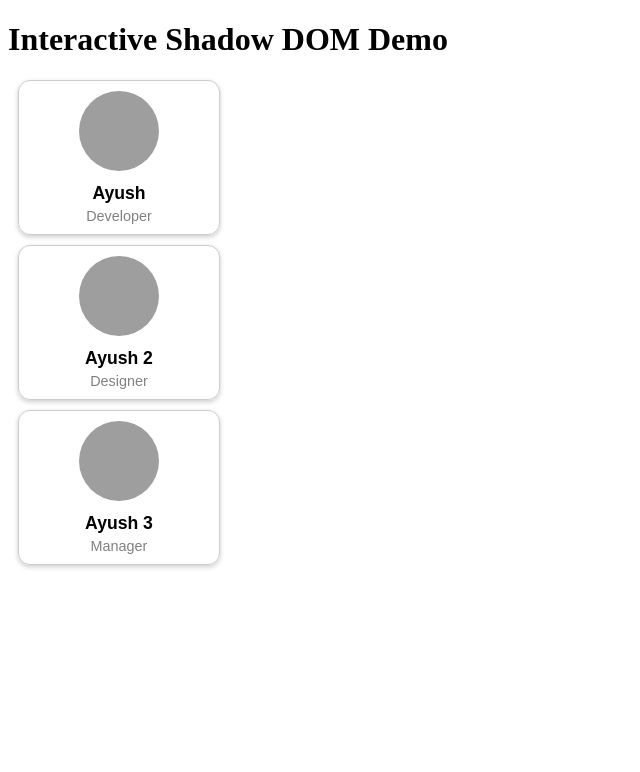
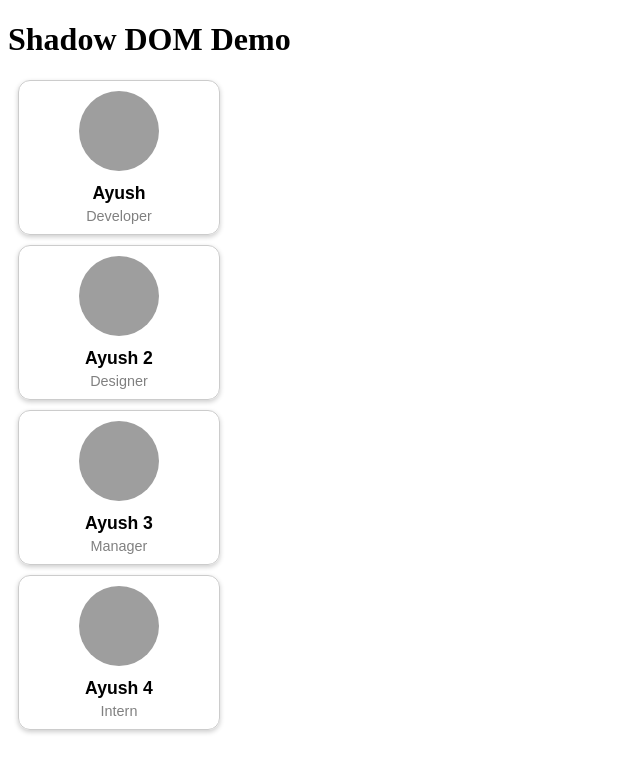
Before and after one commit to Ayush20076564/Programming, a plain HTML site: page DOM/index.html in a window 1280 px wide. Shown: the whole page, without its empty margins (0-640 px from the left). Drawn offline with Linux system fonts and the light colour scheme.

Commit message:
new update

```diff
--- a/DOM/index.html
+++ b/DOM/index.html
@@ -6,7 +6,7 @@
   <title>Interactive Shadow DOM Example</title>
 </head>
 <body>
-  <h1>Interactive Shadow DOM Demo</h1>
+  <h1>Shadow DOM Demo</h1>
 
   <user-card
     name="Ayush"
@@ -15,7 +15,6 @@
     email="Helo@example.com"
     location="New York"
   ></user-card>
-
   <user-card
     name="Ayush 2"
     avatar="https://i.pravatar.cc/80?img=2"
@@ -28,8 +27,15 @@
     avatar="https://i.pravatar.cc/80?img=3"
     role="Manager"
     email="hi@example.com"
-    location="Chicago"
-</user-card>
+    location="Chicago">
+  </user-card>
+<user-card
+    name="Ayush 4"
+    avatar="https://i.pravatar.cc/80?img=4"
+    role="Intern"
+    email="hello11@example.com"
+    location="San Francisco">
+  </user-card>
   <script src="usercard.js"></script>
 </body>
 </html>
--- a/DOM/usercard.js
+++ b/DOM/usercard.js
@@ -21,13 +21,18 @@ class UserCard extends HTMLElement {
     details.classList.add('details');
     details.innerHTML = `
       <p><strong>Email:</strong> ${this.getAttribute('email')}</p>
-      <p><strong>Location:</strong> ${this.getAttribute('location')}</p>`;
+      <p><strong>Location:</strong> ${this.getAttribute('location')}</p>
+    `;
     details.style.display = 'none'; // Initially hidden
 
-    // Toggle interaction
+    // Toggle interaction + welcome message
     wrapper.addEventListener('click', () => {
       const visible = details.style.display === 'block';
       details.style.display = visible ? 'none' : 'block';
+
+      // Show welcome message
+      const userName = this.getAttribute('name') || 'there';
+      alert(`Hello ${userName}, welcome to the team!`);
     });
 
     const style = document.createElement('style');
```
